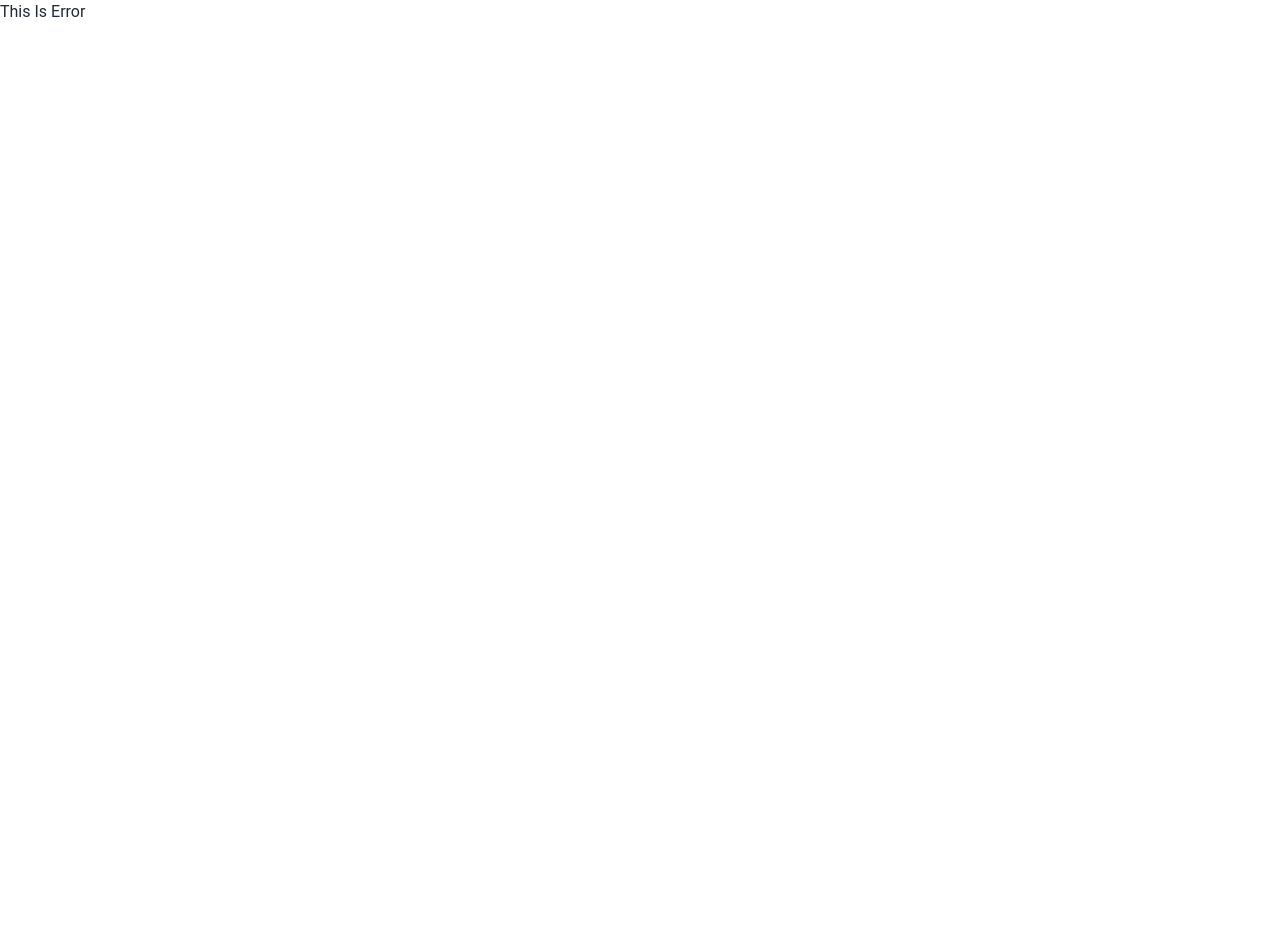
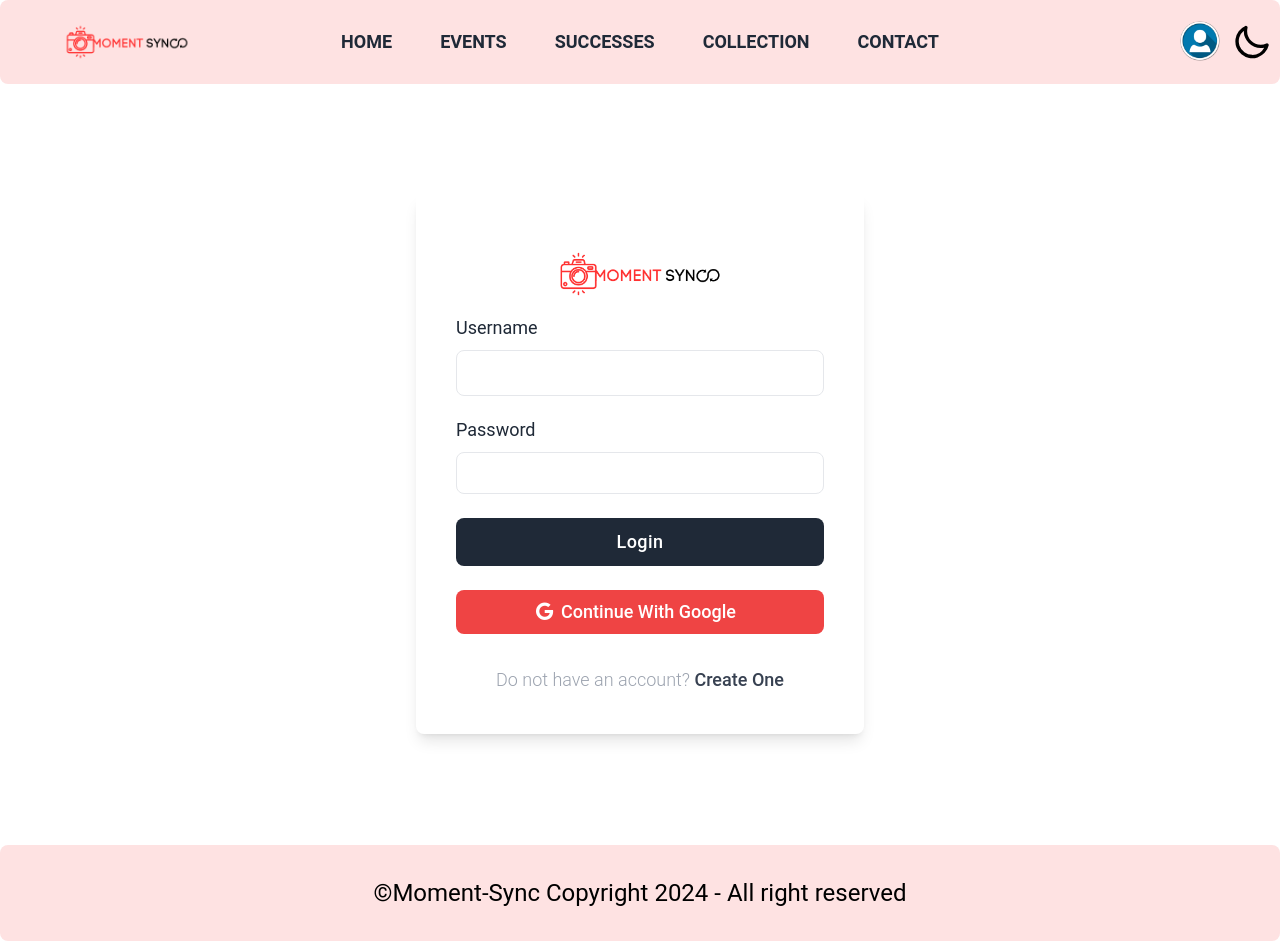
Before and after one commit to sahosskhan/moment-sync, a React (Vite) app: page /login in a window 1280 px wide. Before the commit this address had no page. Before the commit the page ends 800 px from the top, so only its background shows below. Built offline with nearby package versions, Linux system fonts and the light colour scheme.

Commit message:
add login page

```diff
--- /dev/null
+++ b/src/Auth/Login.jsx
@@ -0,0 +1,50 @@
+import { Link } from "react-router-dom";
+import Logo from "../Shared/Logo";
+
+
+
+
+const Login = () => {
+    return (
+
+<>
+<div className="w-full max-w-md my-[13.8vh] p-10 m-auto mx-auto bg-whit rounded-lg shadow-lg dark:bg-gray-800">
+  <div className="flex justify-center mx-auto h-20">
+<Logo/>
+  </div>
+  <form className="">
+    <div>
+      <label  className="block text-lg text-gray-800 dark:text-gray-200">Username</label>
+      <input type="text" className="block w-full text-lg px-4 py-2 mt-2 text-gray-700 bg-white border rounded-lg dark:bg-gray-800 dark:text-gray-300 dark:border-gray-600 focus:border-red-400 dark:focus:border-red-300 focus:ring-red-300 focus:outline-none focus:ring focus:ring-opacity-40" />
+    </div>
+    <div className="mt-5">
+	<label  className="block text-lg text-gray-800 dark:text-gray-200">Password</label>
+      <input type="password" className="block w-full px-4 py-2 mt-2 text-gray-700 bg-white border rounded-lg dark:bg-gray-800 dark:text-gray-300 dark:border-gray-600 focus:border-red-400 dark:focus:border-red-300 focus:ring-red-300 focus:outline-none focus:ring focus:ring-opacity-40" />
+    </div>
+    <div className="mt-6">
+      <button className="w-full px-6 py-2.5 text-lg font-medium tracking-wide text-white capitalize transition-colors duration-300 transform bg-gray-800 rounded-lg hover:bg-gray-700 focus:outline-none focus:ring focus:ring-gray-300 focus:ring-opacity-50">
+        Login
+      </button>
+    </div>
+  </form>
+
+  <div className="flex items-center mt-6 -mx-2">
+    <button type="button" className="flex items-center justify-center w-full px-6 py-2 mx-2 text-lg font-medium text-white transition-colors duration-300 transform bg-red-500 rounded-lg hover:bg-red-400 focus:bg-red-400 focus:outline-none">
+	<i className="fa-brands fa-google"></i>
+      <span className="hidden mx-2 sm:inline">Continue With Google</span>
+    </button>
+
+  </div>
+  <p className="mt-8 text-lg font-light text-center text-gray-400"> Do not have an account? <Link to="/create-account" className="font-medium text-gray-700 dark:text-gray-200 ">Create One</Link></p>
+</div>
+
+
+
+
+
+</>
+
+    );
+};
+
+export default Login;
--- a/src/Shared/Navbar.jsx
+++ b/src/Shared/Navbar.jsx
@@ -62,7 +62,7 @@ const Navbar = () => {
       <ul tabIndex={0} className="menu menu-md dropdown-content mt-3 z-[1] p-2 shadow bg-red-100 dark:bg-gray-900 rounded-box w-52 dark:text-white ">
       <li className=" mb-4 rounded-md font-semibold text-black bg-gray-300 capitalize"><a>Sahoss Khan</a></li>
       <NavLink to="/"><li className="hover:bg-red-500 rounded-md font-semibold hover:text-white"><a>Register</a></li></NavLink>
-      <NavLink to="/"><li className="hover:bg-red-500 rounded-md font-semibold hover:text-white"><a>Login</a></li></NavLink>
+      <NavLink to="/login"><li className="hover:bg-red-500 rounded-md font-semibold hover:text-white"><a>Login</a></li></NavLink>
       <NavLink to="/"><li className="hover:bg-red-500 rounded-md font-semibold hover:text-white"><a>Logout</a></li></NavLink>
       </ul>
     </div>
```
Also changed, not shown: src/Routes/Route.jsx (+6 -1 lines).
